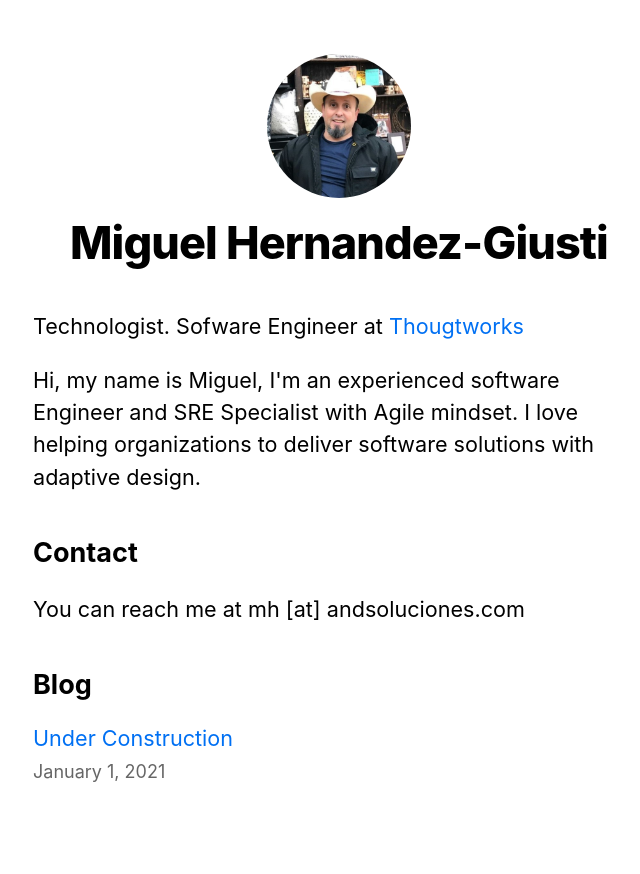
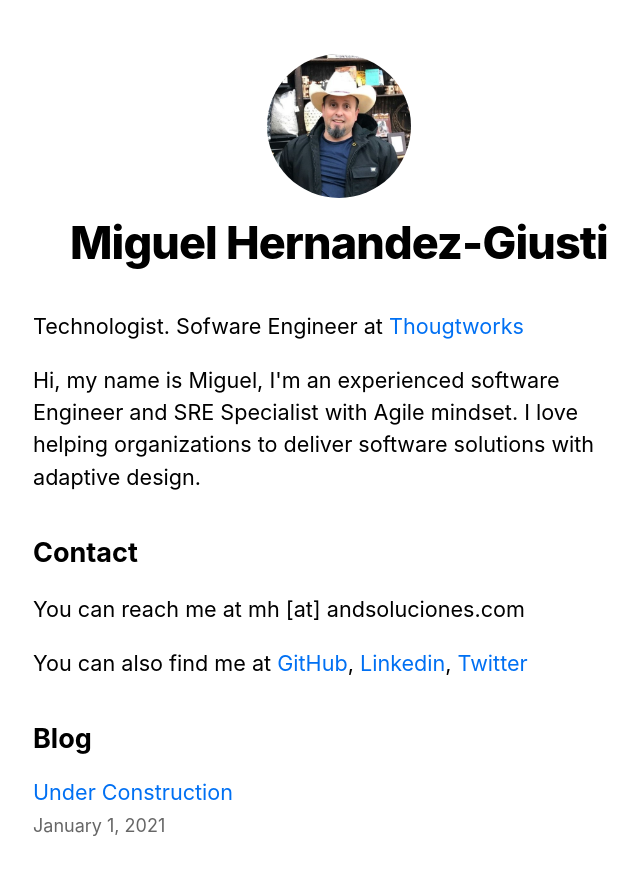
Before and after one commit to andsoluciones/andsoluciones.com, a Next.js app: page / in a window 1280 px wide. Shown: the top 874 px of the page, without its empty margins (301-941 px from the left). Built offline with nearby package versions, Linux system fonts and the light colour scheme.

Commit message:
Add contact information

```diff
--- a/pages/index.tsx
+++ b/pages/index.tsx
@@ -21,7 +21,7 @@ export default function Home({
         <title>{siteTitle}</title>
       </Head>
       <section className={utilStyles.headingMd}>
-        <p>Technologist. Sofware Engineer at <a href="https://www.thoughtworks.com/profiles/miguel-hernandez-giusti">Thougtworks</a></p>
+        <p>Technologist. Sofware Engineer at <a href="https://www.thoughtworks.com">Thougtworks</a></p>
         <p>
           Hi, my name is Miguel, I'm an experienced software Engineer and SRE Specialist with Agile mindset.{' '}
           I love helping organizations to deliver software solutions with adaptive design.
@@ -31,6 +31,9 @@ export default function Home({
         <h2 className={utilStyles.headingLg}>Contact</h2>
         <p>
           You can reach me at mh [at] andsoluciones.com
+        </p>
+        <p>
+          You can also find me at <a href="https://github.com/mhernandezve">GitHub</a>, <a href="https://www.linkedin.com/in/hernandezmiw/">Linkedin</a>, <a href="https://twitter.com/mhernandezve">Twitter</a>
         </p>
       </section>
       <section className={`${utilStyles.headingMd} ${utilStyles.padding1px}`}>
```
